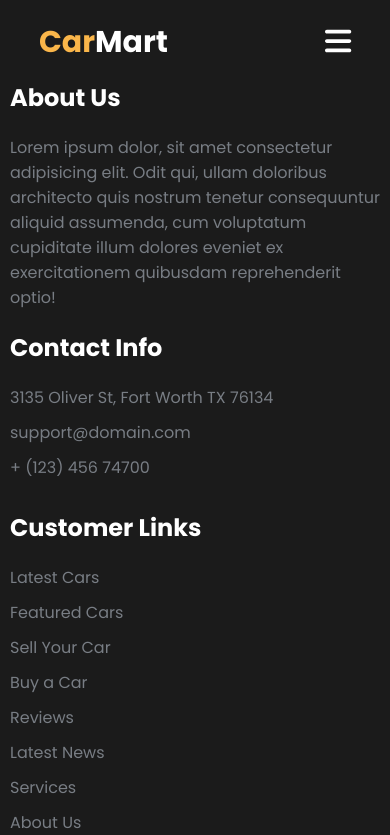
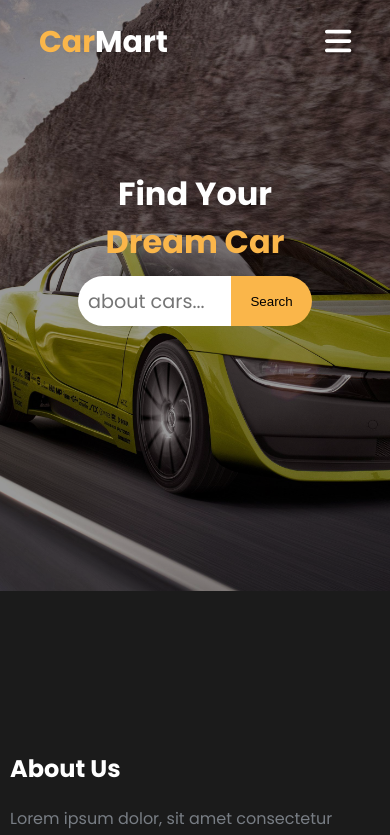
Before and after one commit to gau618/Carlisting2, a React (Vite) app: page /Chatbot in a window 390 px wide. Shown: the top 835 px of the page. Built offline with nearby package versions, Linux system fonts and the light colour scheme.

Commit message:
Chatbot done

```diff
--- a/src/App.jsx
+++ b/src/App.jsx
@@ -5,6 +5,7 @@ import CarDetails from './pages/carDetailsPage/CarDetails'
 import { Footer } from './compnents/Footer/Footer'
 import CarlistPage from './pages/CarlistPage/CarlistPage'
 import VehicleDetails from './pages/VinPage/Vin'
+import Chatbot from './pages/ChatBotPage/ChatBotPage'
 import {BrowserRouter,Route,Routes} from 'react-router-dom'
 import './App.css'
 
@@ -19,6 +20,7 @@ function App() {
    <Route path='/CarDetails/:id' element={<CarDetails/>}/>
    <Route path='/Carlist' element={<CarlistPage/>}></Route>
    <Route path='/VehicleDetails' element={<VehicleDetails/>}></Route>
+   <Route path='/Chatbot' element={<Chatbot/>}></Route>
    </Routes>
    <Footer/>
    </BrowserRouter>
--- /dev/null
+++ b/src/pages/ChatBotPage/ChatBotPage.jsx
@@ -0,0 +1,138 @@
+import React, { useState, useRef, useEffect } from "react";
+import { cars } from "../../Data/CarData";
+import carImg from "../../assets/chatbot.jpg";
+import { useNavigate } from "react-router-dom";
+import { IoIosArrowBack } from "react-icons/io";
+import Card from "../../compnents/CarlistCards/CarCard";
+import CarlistBackground from "../../compnents/CarlistBackgroung/CarlistBackground";
+import "./chatbot.scss";
+
+// Helper function to get unique values for each field
+const getUniqueValues = (data, field) => {
+  return [...new Set(data.map(item => item[field]))].filter(Boolean);
+};
+
+const Chatbot = () => {
+  const [input, setInput] = useState("");
+  const [conversation, setConversation] = useState([]);
+  const conversationEndRef = useRef(null);
+
+  // Get unique values for each field from the dataset
+  const uniqueCarNames = getUniqueValues(cars, "name");
+  const uniqueCarColors = getUniqueValues(cars, "color");
+  const uniqueFuelTypes = getUniqueValues(cars, "fuel");
+  const uniqueInteriorColors = getUniqueValues(cars, "interiorColor");
+  const uniquecarTypes = getUniqueValues(cars, "carType");
+  const uniquetransmissions=getUniqueValues(cars, "transmission");
+  const handleInputChange = (e) => {
+    setInput(e.target.value);
+  };
+
+  const parseInput = (input) => {
+    const lowerInput = input.toLowerCase();
+
+    const extractNumber = (str) => {
+      const match = str.match(/\d+/);
+      return match ? parseInt(match[0], 10) : null;
+    };
+
+    const determineComparator = (input) => {
+      if (/under|below|less than/.test(input)) return "under";
+      if (/more than|over|above/.test(input)) return "over";
+      return "at least";
+    };
+
+    const fields = {
+      carprice: {
+        value: extractNumber(lowerInput.match(/\$?\d+/)?.[0] || ""),
+        comparator: determineComparator(lowerInput),
+      },
+      name: uniqueCarNames.find((name) => lowerInput.includes(name.toLowerCase())),
+      fuel: uniqueFuelTypes.find((fuel) => lowerInput.includes(fuel.toLowerCase())),
+      color: uniqueCarColors.find((color) => lowerInput.includes(color.toLowerCase())),
+      interiorColor: uniqueInteriorColors.find((color) => lowerInput.includes(color.toLowerCase())),
+      carType:uniquecarTypes.find((carType) => lowerInput.includes(carType.toLowerCase())),
+      transmission:uniquetransmissions.find((transmission) => lowerInput.includes(transmission.toLowerCase())),
+    };
+
+    return fields;
+  };
+
+  const handleSearch = () => {
+    const filters = parseInput(input);
+
+    const results = cars.filter((car) => {
+      return Object.keys(filters).every((field) => {
+        if (!filters[field]) return true;
+
+        if (field === "carprice") {
+          if (filters[field].value === null) return true;
+
+          const comparator = filters[field].comparator;
+          const carPriceValue = parseInt(car.price.replace('$', '').replace(',', ''), 10);
+          if (comparator === "under") {
+            return carPriceValue < filters[field].value;
+          } else if (comparator === "over") {
+            return carPriceValue > filters[field].value;
+          } else {
+            return carPriceValue >= filters[field].value;
+          }
+        } else {
+          return car[field] && car[field].toString().toLowerCase() === filters[field].toString().toLowerCase();
+        }
+      });
+    });
+
+    const userMessage = { sender: "user", text: input };
+    const botMessage = {
+      sender: "bot",
+      text: results.length > 0 ? results : "No cars found",
+    };
+
+    setConversation([...conversation, userMessage, botMessage]);
+    setInput("");
+  };
+
+  useEffect(() => {
+    if (conversationEndRef.current) {
+      conversationEndRef.current.scrollIntoView({
+        behavior: "smooth"
+      });
+    }
+  }, [conversation]);
+
+  return (
+    <div className="Chatbotcontainer">
+      <CarlistBackground background={carImg}/>
+      <div className="serchcontainer">
+        <h1>
+          Find Your <span>Dream Car</span>
+        </h1>
+        <div className="div">
+          <input
+            type="text"
+            value={input}
+            onChange={handleInputChange}
+            placeholder="about cars..."
+          />
+          <button onClick={handleSearch}>Search</button>
+        </div>
+      </div>
+      <div className="message-container">
+        {conversation.map((msg, index) => (
+          <div key={index} className={`message ${msg.sender}`} ref={conversationEndRef}>
+            {msg.sender === "bot" && Array.isArray(msg.text) ? (
+              msg.text.map((carlist, idx) => (
+                <Card key={idx} item={carlist}/>
+              ))
+            ) : (
+              <div> {msg.text}<IoIosArrowBack/></div>
+            )}
+          </div>
+        ))}
+      </div>
+    </div>
+  );
+};
+
+export default Chatbot;
--- /dev/null
+++ b/src/pages/ChatBotPage/chatbot.scss
@@ -0,0 +1,115 @@
+.Chatbotcontainer {
+    display: flex;
+    flex-direction: column;
+    align-items: center;
+    position: relative;
+    .serchcontainer {
+        display: flex;
+        justify-content: space-between;
+        position: absolute;
+        flex-direction: column;
+        padding: 0px 10%;
+        top: 160px;
+        left: 20%;
+        width: 60%;
+      h1 {
+        margin: 10px 0px;
+        color: #fff;
+        font-family: "Poppins";
+        text-align: center;
+        font-weight: bold;
+        span {
+          color: #fab64a;
+          font-weight: bold;
+          font-family: "Poppins";
+        }
+      }
+      .div{
+        width: 100%;
+        display: flex;
+        align-items: center;
+      input {
+        width: 80%;
+            height: 50px;
+            border: none;
+            outline: none;
+            font-size: larger;
+            font-family: "Poppins", sans-serif;
+            border-radius: 25px 0px 0px 25px;
+            padding-left: 10px;
+      }
+
+      button {
+        width: 20%;
+         height: 50px;
+         border: none;
+         outline: none;
+         border-radius: 0px 25px 25px 0px;
+         background-color: #fab64a;
+      }
+    }
+    }
+
+    .message-container {
+      padding: 40px 10%;
+      max-height: 700px; /* Adjust the maximum height as per your design */
+      overflow-y: auto;
+      width: 100%;
+      scroll-behavior: smooth; /* Enables smooth scrolling */
+      scrollbar-width: none;
+      background-color: rgb(27,27,27);
+      .message {
+        margin-bottom: 10px;
+        padding: 10px;
+        border-radius: 4px;
+        background-color: rgb(37, 37, 37);
+
+        &.user {
+          background-color: #fab64a;
+          color: white;
+          display: flex;
+          font-family: "Poppins";
+          font-size: 20px;
+          justify-content: flex-end;
+          div{
+            display: flex;
+            align-items: center;
+          }
+        }
+
+        &.bot {
+            background-color: rgb(37, 37, 37);
+            color: black;
+            display: flex;
+            flex-wrap: wrap;
+            color: #fab64a;
+        }
+      }
+    }
+  }
+
+  @media (max-width: 768px) {
+    .Chatbotcontainer {
+      margin: 0px 0px;
+      .serchcontainer{
+        padding: 0;
+        .div{
+            button{
+                width: 100px;
+            }
+        }
+      }
+      .message-container{
+        padding: 40px 3%;
+        .message {
+            padding: 2px;
+            &.user{
+                font-size: 14px;
+            }
+            &.bot{
+                padding: 0;
+            }
+        }
+      }
+    }
+  }
--- a/src/pages/VinPage/Vin.jsx
+++ b/src/pages/VinPage/Vin.jsx
@@ -58,7 +58,7 @@ const VehicleDetails = () => {
     <div className={styles.VehicleDetailscontainer}>
         <CarlistBackground background={background}/>
         <div className={styles.search}>
-          <input type="text" />
+          <input type="text" placeholder='Enter your VIN'/>
           <button onClick={handleSubmit}>Search</button>
         </div>
         <div className={styles.result}>
--- a/src/pages/VinPage/index.module.scss
+++ b/src/pages/VinPage/index.module.scss
@@ -5,7 +5,7 @@
         justify-content: space-between;
         position: absolute;
         padding: 0px 10%;
-        top: 250px;
+        top: 230px;
         left: 20%;
         width: 60%;
         input{
@@ -56,7 +56,7 @@
             gap:10px;
           p {
             margin: 5px 0;
-            font-size: 12px;
+            font-size: 16px;
             color: #fab64a;
             font-family: "Poppins", sans-serif;
           }
```
Also changed, not shown: src/assets/chatbot.jpg (added).
